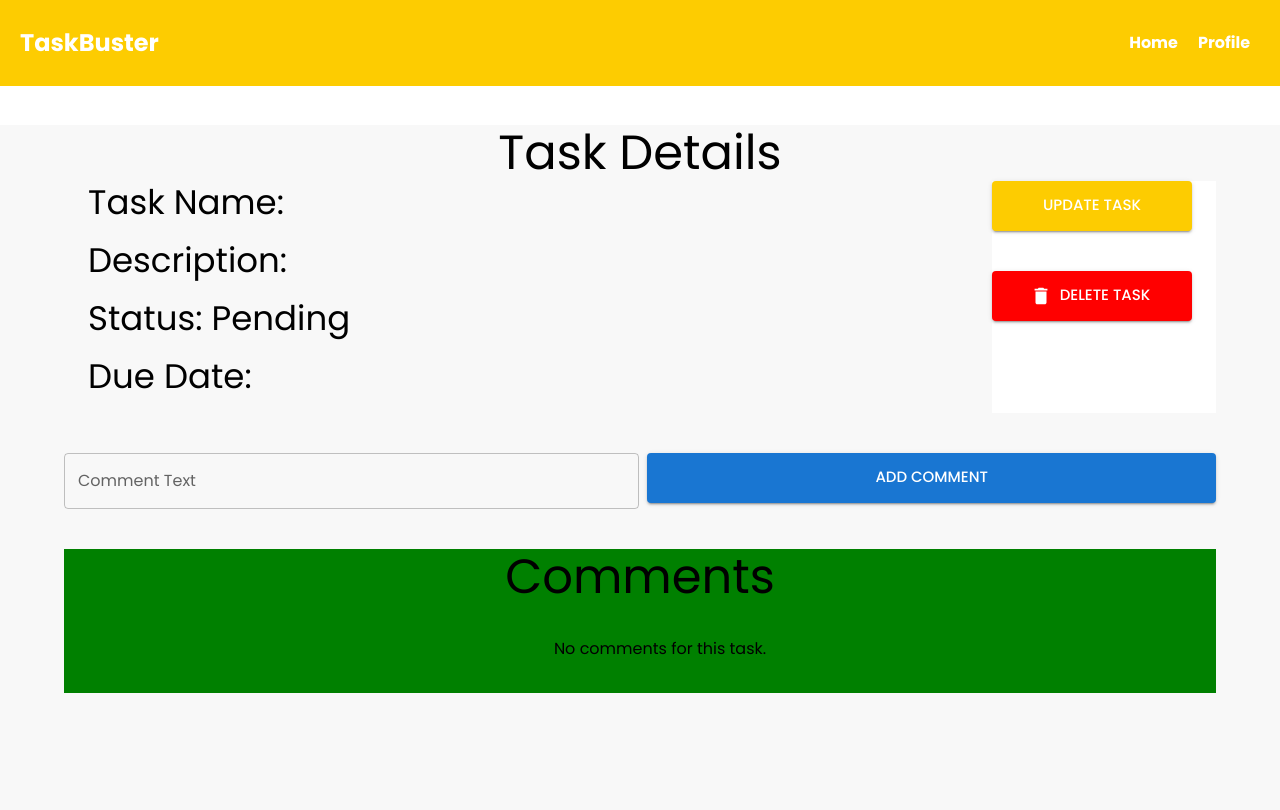
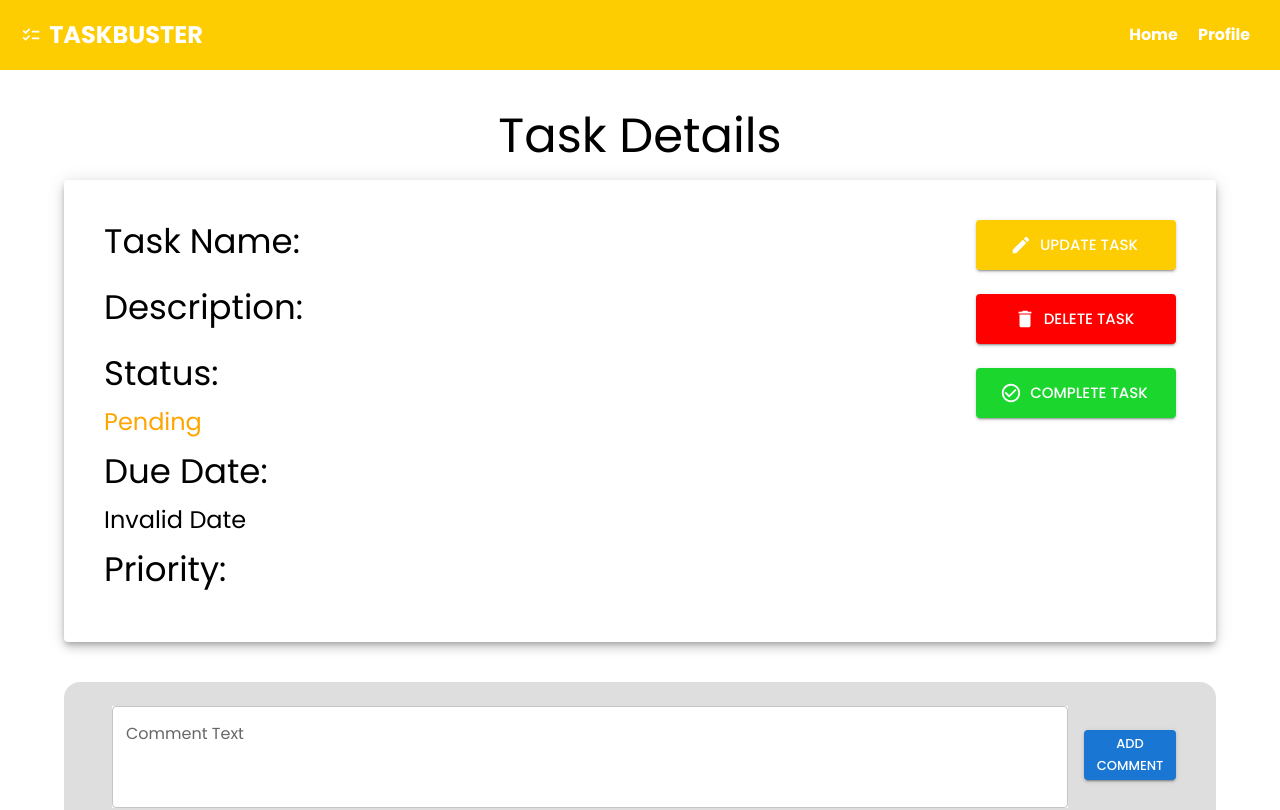
Before and after one commit to DymurBoi/TaskBuster, a React (Vite) app: page /taskdetails in a window 1280 px wide. Shown: the top 810 px of the page. Built offline with nearby package versions, Linux system fonts and the light colour scheme.

Commit message:
can change the status from pending to completed in task details

```diff
--- a/src/Maquiling_Components/TaskDetails.jsx
+++ b/src/Maquiling_Components/TaskDetails.jsx
@@ -4,9 +4,10 @@ import axios from 'axios';
 import { ThemeProvider } from '@emotion/react';
 import { createTheme } from '@mui/material/styles';
 import Typography from '@mui/material/Typography';
-import { TextField, Button, Container, Box } from '@mui/material';
+import { TextField, Button, Container, Box, Paper } from '@mui/material';
 import Grid from '@mui/material/Grid2';
 import DeleteIcon from '@mui/icons-material/Delete';
+import EditIcon from '@mui/icons-material/Edit';
 import Dialog from '@mui/material/Dialog';
 import DialogActions from '@mui/material/DialogActions';
 import DialogContent from '@mui/material/DialogContent';
@@ -14,6 +15,9 @@ import DialogContentText from '@mui/material/DialogContentText';
 import DialogTitle from '@mui/material/DialogTitle';
 import Tooltip from '@mui/material/Tooltip';
 import { Link,useLocation } from 'react-router-dom';
+import ChecklistIcon from '@mui/icons-material/Checklist';
+import CheckCircleOutlineIcon from '@mui/icons-material/CheckCircleOutline';
+import ReplayIcon from '@mui/icons-material/Replay';
 import './task.css';
 
 const theme = createTheme({
@@ -24,6 +28,10 @@ const theme = createTheme({
       textAlign: 'center',  // Center the heading text
     },
     h4: {
+      color: 'black',
+      textAlign: 'left',  // Center the heading text
+    },
+    h5: {
       color: 'black',
       textAlign: 'left',  // Center the heading text
     }
@@ -48,6 +56,17 @@ function TaskUpdate() {
     tag: { tagId: '', name: '' },
     toDoList: { toDoListID: '' },
   });
+  const [updateData, setUpdateData] = useState({
+    taskId: '',
+    title: '',
+    description: '',
+    status: 'Pending',
+    createdAt: new Date().toISOString(),
+    updatedAt: new Date().toISOString(),
+    dueDate: '',
+    tag: { tagId: '', name: '' },
+    toDoList: { toDoListID: '' },
+  });
   const [newComment, setNewComment] = useState({
     commentText: '', // This holds the content of the comment
     task: { taskId: taskId }, // Automatically set taskId from state
@@ -62,6 +81,7 @@ function TaskUpdate() {
         .then(response => {
           const task = response.data;
           setCurrentData(task);
+          setUpdateData(task);
         })
         .catch(error => console.error("Error fetching task:", error));
 
@@ -87,6 +107,27 @@ const postComment = (comment) => {
         });
       })
       .catch(error => console.error("Error posting comment:", error));
+  };
+
+  const updateTaskComplete = () => {
+    const taskToUpdate = { ...updateData, status: 'Completed' };
+    axios.put(`/api/taskbuster/putTask`, taskToUpdate, {
+      params: { taskId: taskToUpdate.taskId },
+    })
+      .then(response => {
+        console.log("Task updated successfully:", response.data);
+      })
+      .catch(error => console.error("Error updating task:", error));
+  };
+  const updateTaskPending = () => {
+    const taskToUpdate = { ...updateData, status: 'Pending' };
+    axios.put(`/api/taskbuster/putTask`, taskToUpdate, {
+      params: { taskId: taskToUpdate.taskId },
+    })
+      .then(response => {
+        console.log("Task updated successfully:", response.data);
+      })
+      .catch(error => console.error("Error updating task:", error));
   };
 
   const handleSubmit = (e) => {
@@ -124,39 +165,60 @@ const postComment = (comment) => {
     <div>
       <ThemeProvider theme={theme}>
       <nav className="navbar">
-          <h1 className="navbar-logo">TaskBuster</h1>
+          <Button
+          startIcon={<ChecklistIcon />}
+          sx={{width:'10%',ml:4,color:'white'}}
+          ><h1 className="navbar-logo">TaskBuster</h1>
+          </Button>
           <div className="navbar-links">
             <Link to="/" className="nav-link">Home</Link>
             <Link to="/profile" className="nav-link">Profile</Link>
           </div>
         </nav>
-        <div className='screen'>
+
         <Container fixed sx={{padding:0}} >
-        <Typography variant="h3" component="div">
+        <Typography variant="h3" component="div" sx={{mb:2}}>
           Task Details
         </Typography>
-        <Box sx={{ display: 'flex', flexDirection: 'row', gap: 70, mb:5 }}>
-        <Box sx={{ display: 'flex', width:700, flexDirection: 'column', gap: 2, paddingLeft: 3}}>
+        <Paper elevation={6} sx={{p:5, mb:5}}>
+        <Box sx={{ display: 'flex', flexDirection: 'row', gap: 70}}>
+        <Box sx={{ display: 'flex', width:700, flexDirection: 'column', gap: 1.5}}>
         <Typography variant='h4' component="div">
-          Task Name: {currentData.title}
+          Task Name:
+        </Typography>
+        <Typography variant='h5' component="div">
+          {currentData.title}
         </Typography>
         <Typography variant='h4' component="div">
-          Description: {currentData.description}
+          Description:
+        </Typography>
+        <Typography variant='h5' component="div">
+          {currentData.description}
         </Typography>
         <Typography variant='h4' component="div">
-          Status: {currentData.status}
+          Status:
+        </Typography>
+        <Typography variant='h5' component="div" sx={{ color: currentData.status === 'Pending' ? 'orange' : currentData.status === 'Completed' ? '#1ad62d' : 'text.secondary',}}>
+          {currentData.status}
         </Typography>
         <Typography variant='h4' component="div">
-          Due Date: {currentData.dueDate}
+          Due Date:
+        </Typography>
+        <Typography variant='h5' component="div">
+        {new Date(currentData.dueDate).toLocaleDateString()}
         </Typography>
         <Typography variant='h4' component="div">
+         Priority:
+        </Typography>
+        <Typography variant='h5' component="div">
          {currentData.tag.name}
         </Typography>
         </Box>
-        <Box sx={{ backgroundColor:"white", display: 'flex', flexDirection: 'column', gap: 5,paddingRight:3 }}>
+        <Box sx={{ display: 'flex', flexDirection: 'column', gap: 3 }}>
         <Tooltip title="Update">
           <Link to={`/taskupdate/${currentData.taskId}`} onClick={(event) => event.stopPropagation()}>
             <Button
+              startIcon={<EditIcon />}
               variant="contained"
               size="large"
               sx={{ width:200,backgroundColor: '#fdcc01' }}
@@ -178,11 +240,42 @@ const postComment = (comment) => {
         >
           Delete Task
         </Button>
+
         </Tooltip>
+        {currentData.status === "Pending" ? (
+        <Tooltip title="Complete">
+            <Button
+              startIcon={<CheckCircleOutlineIcon />}
+              variant="contained"
+              size="large"
+              onClick={updateTaskComplete}
+              sx={{ width: 200, backgroundColor: '#1ad62d', '&:hover': { backgroundColor: '#19c22a' } }}
+            >
+              Complete Task
+            </Button>
+        </Tooltip>
+        ) : (
+        <Tooltip title="Set to Pending">
+            <Button
+              startIcon={<ReplayIcon />}  // You can use a replay icon to signify the reset to Pending
+              variant="contained"
+              size="large"
+              onClick={updateTaskPending}
+              sx={{ width: 200, backgroundColor: '#fcbf49', '&:hover': { backgroundColor: '#f6a900' } }}
+            >
+              Set to Pending
+            </Button>
+        </Tooltip>
+      )}
+
         </Box>
         </Box>
+        </Paper>
+
+        <Box sx={{bgcolor:'#dedede', display: 'flex', flexDirection: 'column',mb:8,borderRadius:4}}>
+
         <form onSubmit={handleSubmit}>
-            <Box sx={{display: 'flex', flexDirection: 'row',gap: 1,mb:5 }}>
+            <Box sx={{pl:3,pr:2,display: 'flex', flexDirection: 'row',gap: 2,m:3,mb:1}}>
             <TextField
               label="Comment Text"
               name="commentText"
@@ -190,32 +283,67 @@ const postComment = (comment) => {
               value={newComment.commentText}
               onChange={handleChange}
               fullWidth
+              multiline  // Enable multiline mode
+              rows={3}   // Number of rows to display
+              sx={{bgcolor:'white'}}  // Adjust minimum height
             />
               {/* Task ID is displayed but not editable */}
               <Button
                 type="submit"
                 variant="contained"
                 color="primary"
-                size="large"
+                size="small"
+                sx={{mt:3,width:100}}
               >
                 Add Comment
               </Button>
             </Box>
           </form>
-        <Box sx={{bgcolor:'green', display: 'flex', flexDirection: 'column'}}>
-        <Typography variant='h3'>Comments</Typography>
-      <ul>
+
+        <Typography variant='h3' sx={{mb:3}}>Comments</Typography>
         {filteredComments.length > 0 ? (
           filteredComments.map(comment => (
-            <li key={comment.commentId}>
-              <p><strong>Text:</strong> {comment.commentText}</p>
-              <p><strong>Created At:</strong> {new Date(comment.createdAt).toLocaleDateString()}</p>
-            </li>
+            <Box key={comment.commentId}>
+              <Paper elevation={6} sx={{mb:5, ml:5,mr:5,padding:2}}>
+                <Box spacing={5}sx={{display: 'flex', flexDirection: 'row',pb:2,gap:5}}>
+                <Typography variant='h5'>Comment #{comment.commentId}</Typography>
+                <Typography variant='h5'>{new Date(comment.createdAt).toLocaleDateString()}</Typography>
+                </Box>
+                <Typography variant='h5' sx={{pl:2}}>{comment.commentText}</Typography>
+                <Box sx={{ display: 'flex', flexDirection: 'row', gap: 1,paddingRight:3,ml:0}}>
+                <Tooltip title="Update">
+                  <Link to={`/taskupdate/${currentData.taskId}`} onClick={(event) => event.stopPropagation()}>
+                    <Button
+                      startIcon={<EditIcon />}
+                      variant="text"
+                      size="small"
+                      sx={{ width:150,pl:0}}
+                    >
+                      Update Task
+                    </Button>
+                  </Link>
+                </Tooltip>
+                <Tooltip title="Delete">
+                <Button
+                  variant="text"
+                  size="small"
+                  startIcon={<DeleteIcon />}
+                  sx={{width:150}}
+                  onClick={(event) => {
+                    event.stopPropagation();
+                    confirmButton(currentData.taskId);
+                  }}
+                >
+                  Delete Task
+                </Button>
+                </Tooltip>
+                </Box>
+              </Paper>
+            </Box>
           ))
         ) : (
           <p>No comments for this task.</p>
         )}
-      </ul>
       </Box>
       {confirm && (
               <Dialog
@@ -243,7 +371,6 @@ const postComment = (comment) => {
               </Dialog>
             )}
         </Container>
-        </div>
       </ThemeProvider>
     </div>
   );
--- a/src/Maquiling_Components/TaskUpdate.jsx
+++ b/src/Maquiling_Components/TaskUpdate.jsx
@@ -156,9 +156,6 @@ function TaskUpdate() {
                 onChange={handleUpdateChange}
                 fullWidth
                 required
-                InputLabelProps={{
-                  shrink: true,
-                }}
               />
               <Button
                 type="submit"
--- a/src/Maquiling_Components/TaskView.jsx
+++ b/src/Maquiling_Components/TaskView.jsx
@@ -13,13 +13,8 @@ import { createTheme } from '@mui/material/styles';
 import Grid from '@mui/material/Grid2';
 import { styled } from '@mui/material/styles';
 import Paper from '@mui/material/Paper';
-import DeleteIcon from '@mui/icons-material/Delete';
-import Dialog from '@mui/material/Dialog';
-import DialogActions from '@mui/material/DialogActions';
-import DialogContent from '@mui/material/DialogContent';
-import DialogContentText from '@mui/material/DialogContentText';
-import DialogTitle from '@mui/material/DialogTitle';
-import Tooltip from '@mui/material/Tooltip';
+import AddIcon from '@mui/icons-material/Add';
+import { Container,IconButton } from '@mui/material';
 
 const theme = createTheme({
   typography: {
@@ -104,28 +99,27 @@ function TaskView() {
             <Link to="/profile" className="nav-link">Profile</Link>
           </div>
         </nav>
-        <div className='screen'>
-          <Typography variant="h2">
+        <Container fixed >
+          <Typography variant="h2" sx={{mb:2}}>
             Task List
           </Typography>
-          <Grid container spacing={5} justifyContent="center">
-            {/* Wrapping the task list in a container that centers content */}
+          <Grid container spacing={2} justifyContent="left">
             {tasks.map(task => (
-              <Grid item xs={12} sm={6} md={4} key={task.taskId}>
+              <Grid xs={10} sm={6} md={4} key={task.taskId}>
                   <Card
                     sx={{
                       minWidth: 275, minHeight: 278, maxWidth: 345, margin: "0 auto", cursor: 'pointer',
                       '&:hover': { boxShadow: 6 }, justifyContent: 'center'
                     }}
                   >
-                    <CardContent>
-                      <Typography variant="h5" component="div">
+                    <CardContent sx={{mb:5}}>
+                      <Typography variant="h5" component="div" sx={{mb: 2}}>
                         {task.title}
                       </Typography>
-                      <Typography sx={{ color: 'text.secondary', mb: 1.5 }}>
+                      <Typography sx={{ color: 'text.secondary', mb: 2 }}>
                         Status: {task.status}
                       </Typography>
-                      <Typography sx={{ color: 'text.secondary', mb: 1.5 }}>
+                      <Typography sx={{ color: 'text.secondary'}}>
                         {task.tag ? task.tag.name : 'No Tag'}
                       </Typography>
                     </CardContent>
@@ -134,7 +128,7 @@ function TaskView() {
                       <Button
                         variant="contained"
                         size="small"
-                        sx={{ backgroundColor: '#fdcc01', alignContent:'center' }}
+                        sx={{ backgroundColor: '#fdcc01', alignContent:'center', mr:15 }}
                       >
                         View Details
                         </Button>
@@ -143,48 +137,22 @@ function TaskView() {
                   </Card>
               </Grid>
             ))}
-            <Grid item xs={12} md={6} lg={4}>
+            <Grid xs={12} md={6} lg={4}>
               <Link to='/createTask' state={{ toDoListId: toDoListID}}>
               <Card sx={{
-                maxWidth: 345, margin: "0 auto", minWidth: 320, minHeight: 278, cursor: 'pointer', '&:hover': { boxShadow: 6 }
+                maxWidth: 340, margin: "0 auto", minWidth: 275, minHeight: 278, cursor: 'pointer', '&:hover': { boxShadow: 6 }
               }}>
                 <CardContent>
-                  <Typography variant="h5" component="div">
+                  <Typography variant="h5" component="div" sx={{mb:8}}>
                     Create Task
                   </Typography>
+                  <IconButton sx={{'&:hover':{backgroundColor: 'transparent'}}}><AddIcon fontSize='large'/></IconButton>
                 </CardContent>
               </Card>
               </Link>
             </Grid>
-
-            {/* Confirmation Dialog for Task Deletion */}
-            {confirm && (
-              <Dialog
-                open={confirm}
-                onClose={() => setConfirm(false)}
-                aria-labelledby="alert-dialog-title"
-                aria-describedby="alert-dialog-description"
-              >
-                <DialogTitle id="alert-dialog-title">
-                  {"Are you sure you want to delete this task?"}
-                </DialogTitle>
-                <DialogContent>
-                  <DialogContentText id="alert-dialog-description">
-                    This action cannot be undone.
-                  </DialogContentText>
-                </DialogContent>
-                <DialogActions>
-                  <Button onClick={() => { deleteTask(selectedTask); setConfirm(false); }} color="primary">
-                    Yes
-                  </Button>
-                  <Button onClick={() => setConfirm(false)} color="primary" autoFocus>
-                    No
-                  </Button>
-                </DialogActions>
-              </Dialog>
-            )}
           </Grid>
-        </div>
+          </Container>
       </ThemeProvider>
     </div>
   );
--- a/src/Maquiling_Components/task.css
+++ b/src/Maquiling_Components/task.css
@@ -22,10 +22,11 @@
     align-items: center;
     min-width: 100vw;
     min-height: 100vh;
-    background-color: #f8f8f8;
 /* Space for the navbar */
 }
 #root {
     margin: 0 auto;
     text-align: center;
+    min-width: 100vw;
+    min-height: 100vh;
 }
```
Lines whose indentation alone changed are shown as unchanged.
